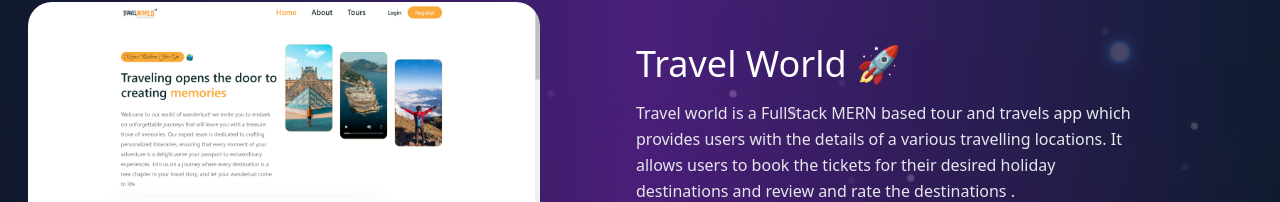
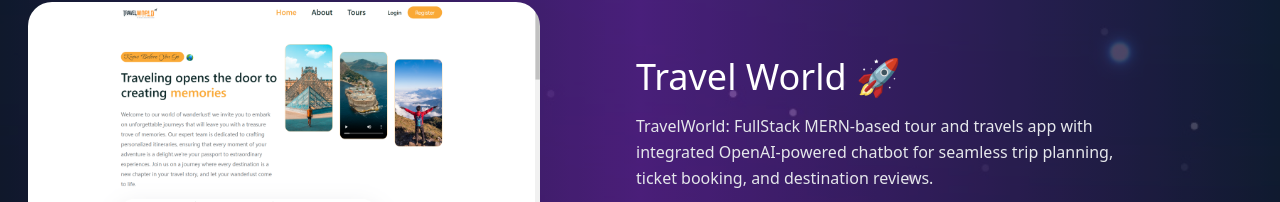
Before and after one commit to Upadhyay-Yatendra/MyPortfolio, a React (Create React App) app: page /projects in a window 1280 px wide. Shown: the part 598-800 px from the top of the page. Built offline with nearby package versions, Linux system fonts and the light colour scheme.

Commit message:
Changed TravelWorld

```diff
--- a/src/pages/Project.js
+++ b/src/pages/Project.js
@@ -29,7 +29,7 @@
           name={"Travel World 🚀"}
           image={"/project/TravelWorld.png"}
           about={
-            "Travel world is a FullStack MERN based tour and travels app which provides users with the details of a various travelling locations. It allows users to book the tickets for their desired holiday destinations and review and rate the destinations ."
+            "TravelWorld: FullStack MERN-based tour and travels app with integrated OpenAI-powered chatbot for seamless trip planning, ticket booking, and destination reviews."
           }
           demo={"https://travel-world-drab.vercel.app/"}
           code={"https://github.com/Upadhyay-Yatendra/TravelWorld"}
```
Also changed, not shown: 1 other file (tests, documents, lock files or other folders).
